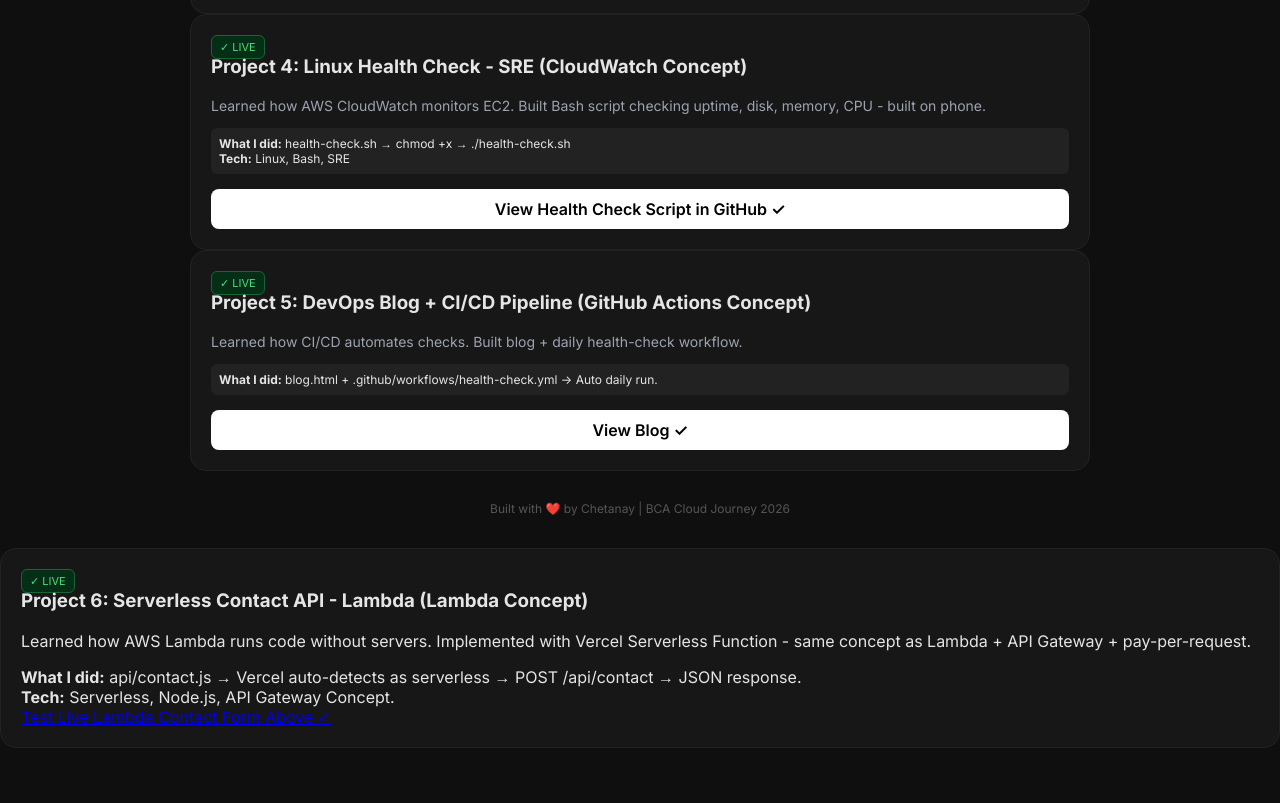
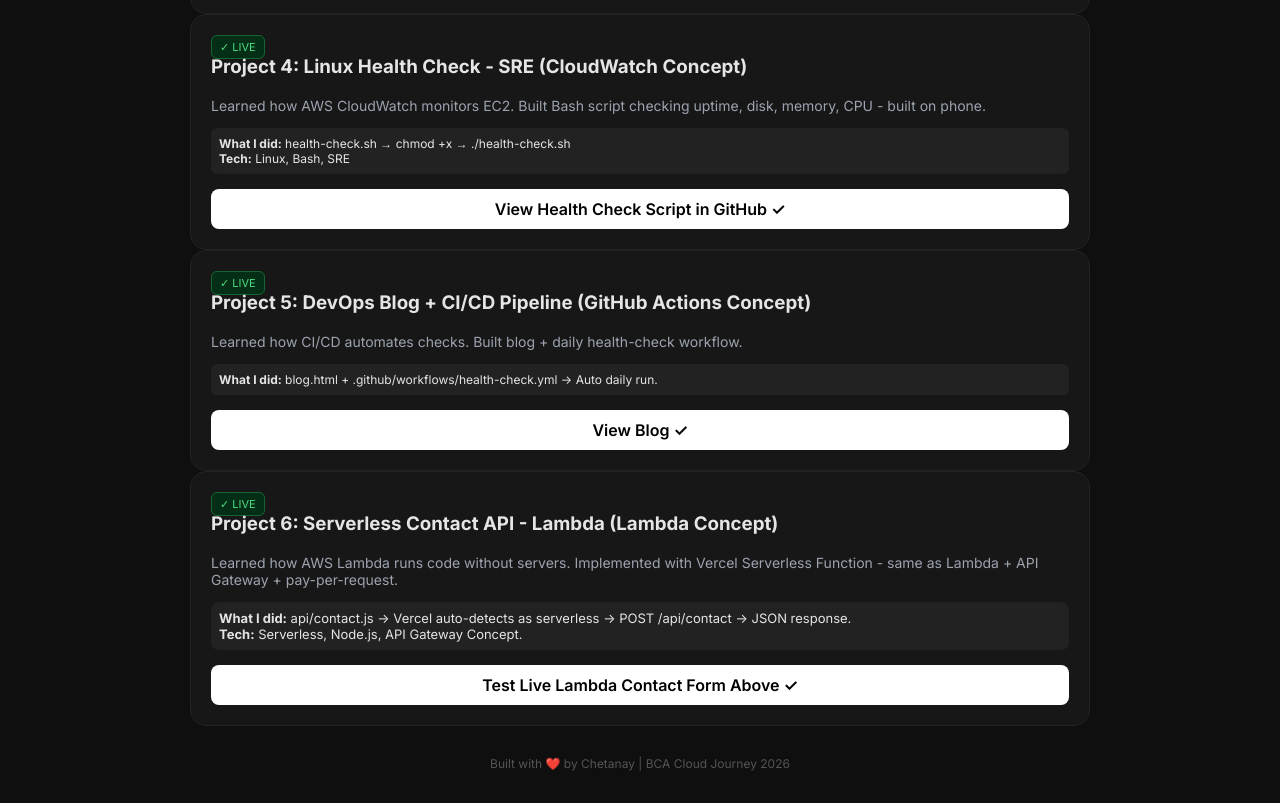
Before and after one commit to princevinayak18-droid/portfolio-, a plain HTML site: page index.html in a window 1280 px wide. Shown: the part 1409-2212 px from the top of the page. Before the commit the page ends 2157 px from the top, so only its background shows below. Drawn offline with Linux system fonts and the light colour scheme.

Commit message:
Update index.html

```diff
--- a/index.html
+++ b/index.html
@@ -122,14 +122,14 @@ document.getElementById('contactForm').addEventListener('submit', async (e) => {
 <p style="background:#222;padding:8px;border-radius:6px;font-size:12px;"><b>What I did:</b> blog.html + .github/workflows/health-check.yml -> Auto daily run.</p>
 <a class="btn" href="https://chetanay-bca.netlify.app/blog.html" target="_blank">View Blog ✓</a>
   </div>
+  <div class="card">
+<span class="status">✓ LIVE</span>
+<h3>Project 6: Serverless Contact API - Lambda (Lambda Concept)</h3>
+<p style="font-size:14px;color:#9ca3af">Learned how AWS Lambda runs code without servers. Implemented with Vercel Serverless Function - same as Lambda + API Gateway + pay-per-request.</p>
+<p style="background:#222;padding:8px;border-radius:8px;font-size:13px"><b>What I did:</b> api/contact.js -> Vercel auto-detects as serverless -> POST /api/contact -> JSON response.<br><b>Tech:</b> Serverless, Node.js, API Gateway Concept.</p>
+<a class="btn" href="#contact">Test Live Lambda Contact Form Above ✓</a>
+  </div>
 <p style="text-align:center;color:#555;margin-top:30px;font-size:12px">Built with ❤️ by Chetanay | BCA Cloud Journey 2026</p>
 </div>
 </body>
 </html>
-<div class="card">
-  <span class="status">✓ LIVE</span>
-  <h3>Project 6: Serverless Contact API - Lambda (Lambda Concept)</h3>
-  <p>Learned how AWS Lambda runs code without servers. Implemented with Vercel Serverless Function - same concept as Lambda + API Gateway + pay-per-request.</p>
-  <div class="meta"><b>What I did:</b> api/contact.js → Vercel auto-detects as serverless → POST /api/contact → JSON response. <br><b>Tech:</b> Serverless, Node.js, API Gateway Concept.</div>
-  <a href="#contact" class="contact">Test Live Lambda Contact Form Above ✓</a>
-</div>
```
